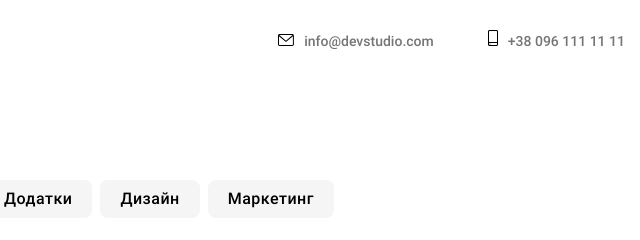
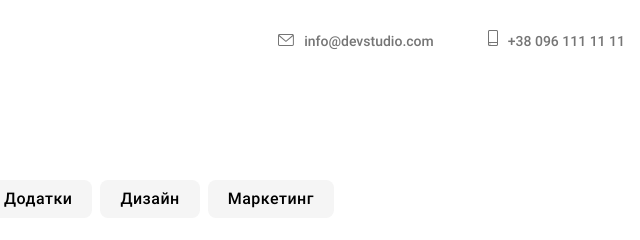
Before and after one commit to Nazar-fronted/WebStudio-main, a plain HTML site: page portfolio.html in a window 1280 px wide. Shown: the top 240 px of the page, 585-1225 px from the left. Drawn offline with nearby package versions, Linux system fonts and the light colour scheme.

Commit message:
fixed colors

```diff
--- a/src/css/style.css
+++ b/src/css/style.css
@@ -336,12 +336,14 @@ footer {
   width: 16px;
   height: 12px;
   margin-right: 10px;
+  fill:rgba(117, 117, 117, 1);
 }
 
 .header-svg-second {
   width: 10px;
   height: 16px;
   margin-right: 10px;
+  fill:rgba(117, 117, 117, 1);
 }
 .section-svg {
   width: 20px;
--- a/src/css/style2.css
+++ b/src/css/style2.css
@@ -282,11 +282,13 @@ figure.section-figure {
   width: 16px;
   height: 12px;
   margin-right: 10px;
+  fill:rgba(117, 117, 117, 1);
 }
 .header-svg-second {
   width: 10px;
   height: 16px;
   margin-right: 10px;
+  fill:rgba(117, 117, 117, 1);
 }
 .address-sub:hover {
   color: #2196f3;
```
